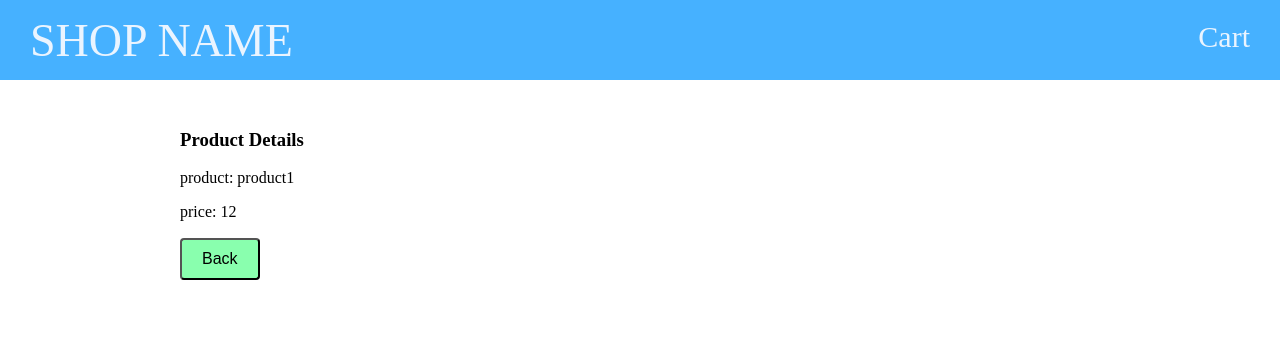
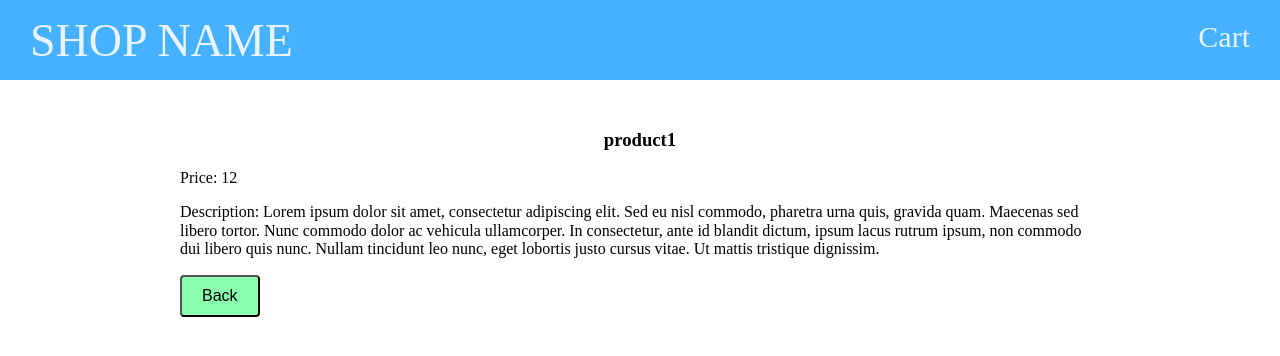
Before and after one commit to ScalaConsultants/react-example-app, a React app: page /1 in a window 1280 px wide. Shown: the top 356 px of the page. Built offline with nearby package versions, Linux system fonts and the light colour scheme.

Commit message:
add products descriptions

```diff
--- a/src/data/products.js
+++ b/src/data/products.js
@@ -2,22 +2,37 @@ const products = [
   {
     id:1,
     name:'product1',
-    price:12
+    price:12,
+    desc:'Lorem ipsum dolor sit amet, consectetur adipiscing elit. Sed eu nisl commodo, pharetra urna quis, gravida quam.' +
+    ' Maecenas sed libero tortor. Nunc commodo dolor ac vehicula ullamcorper.' +
+    ' In consectetur, ante id blandit dictum, ipsum lacus rutrum ipsum, non commodo dui libero quis nunc. ' +
+    'Nullam tincidunt leo nunc, eget lobortis justo cursus vitae. Ut mattis tristique dignissim.'
   },
   {
     id:2,
     name:'product2',
-    price:22
+    price:22,
+    desc:'Nullam sed felis convallis, bibendum erat ut, aliquet lectus. Morbi quis nisi sit amet sem ullamcorper vehicula.' +
+    ' Duis sagittis a orci eget venenatis. In dictum metus sit amet mi egestas, ac feugiat turpis maximus.' +
+    ' Morbi posuere urna vel ex rutrum, eget sagittis odio tincidunt.' +
+    ' Mauris justo sem, fermentum sit amet consequat cursus, porta eget mauris.'
   },
   {
     id:3,
     name:'product3',
-    price:7
+    price:7,
+    desc: 'Ut efficitur orci vel suscipit lobortis. Aenean non nisl quis dui tincidunt fermentum vel quis orci.' +
+    ' In fermentum sem ut odio iaculis, sit amet varius augue mattis.' +
+    ' Pellentesque habitant morbi tristique senectus et netus et malesuada fames ac turpis egestas.' +
+    ' Pellentesque et quam sit amet sapien porta bibendum.'
   },
   {
     id:4,
     name:'product4',
-    price:34
+    price:34,
+    desc: 'Nam auctor elit risus, a maximus lectus tincidunt id. Nulla consectetur pretium auctor. Ut sit amet quam arcu. ' +
+    'Fusce dapibus posuere condimentum. Maecenas malesuada lorem magna, quis ultrices nunc laoreet sit amet. ' +
+    'Phasellus vitae erat lacus. Morbi non eros eget nibh pretium convallis tristique et lacus. '
   },
   {
     id:5,
--- a/src/screens/App/App.css
+++ b/src/screens/App/App.css
@@ -2,3 +2,7 @@
   text-decoration: none;
   list-style: none;
 }
+
+h1,h2,h3,h4{
+  text-align: center;
+}
--- a/src/screens/ProductDetails/ProductDetails.js
+++ b/src/screens/ProductDetails/ProductDetails.js
@@ -11,9 +11,9 @@ const ProductDetails = (props) => {
 
   return (
     <Screen>
-      <h3>Product Details</h3>
-      <p>product: {product.name}</p>
-      <p>price: {product.price}</p>
+      <h3>{product.name}</h3>
+      <p>Price: {product.price}</p>
+      <p>Description: {product.desc}</p>
       <Link to='/'>
         <Button>Back</Button>
       </Link>
```
